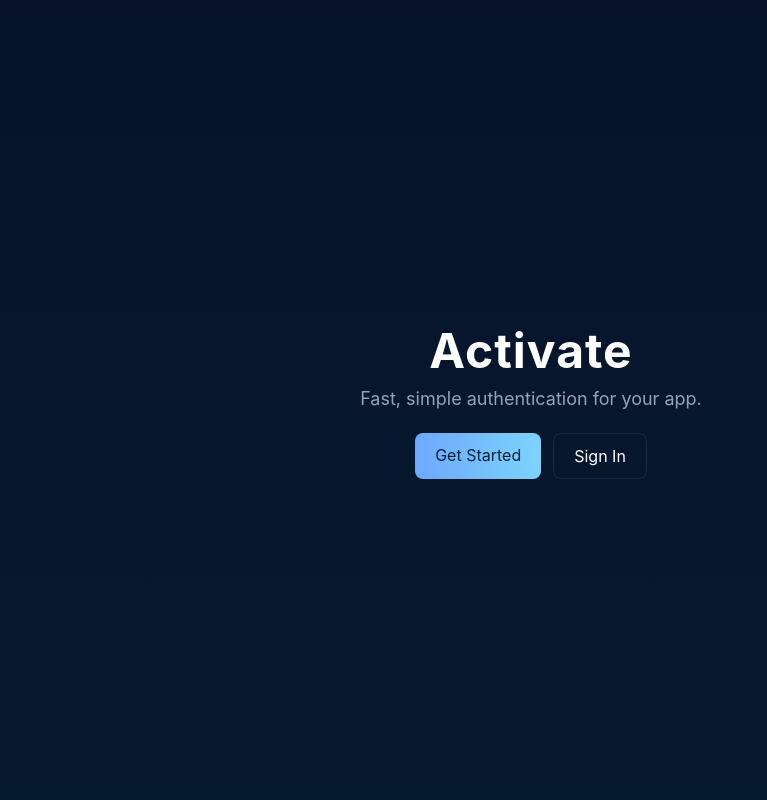
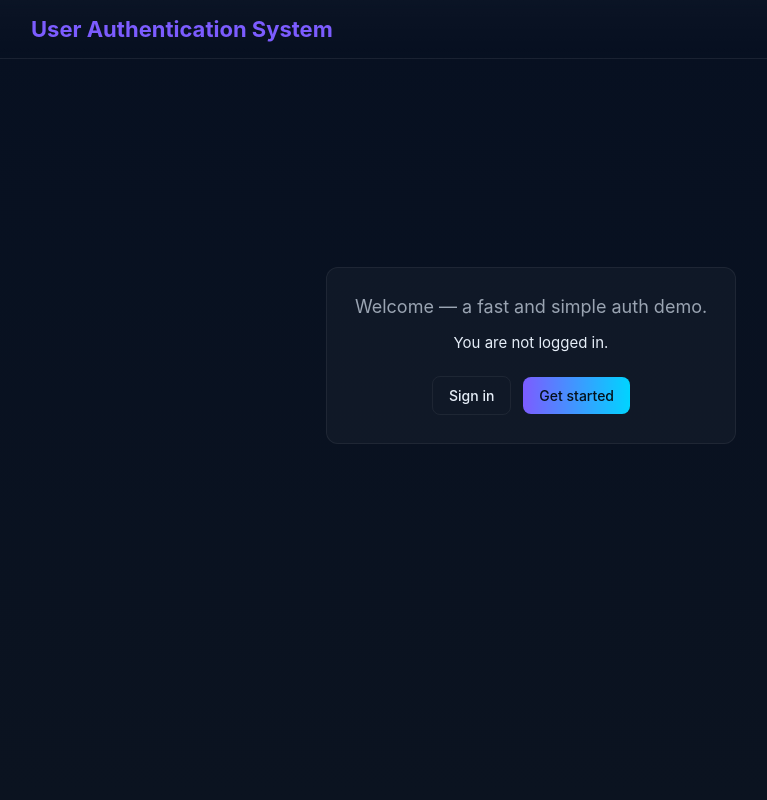
Before and after one commit to LuciferBloodFalen/activate-backend, a Django app: page / in a window 1280 px wide. Shown: the whole page, without its empty margins (109-876 px from the left). Run offline with Django 5.2, Linux system fonts and the light colour scheme.

Commit message:
built the auth app

```diff
--- a/User_Authentication_System/User_Authentication_System/urls.py
+++ b/User_Authentication_System/User_Authentication_System/urls.py
@@ -16,8 +16,11 @@ Including another URLconf
 """
 from django.contrib import admin
 from django.urls import path, include
+from accounts import views as account_views
 
 urlpatterns = [
     path('admin/', admin.site.urls),
-    path('', include('accounts.urls')),
+    path('accounts/', include('accounts.urls')),
+    path('', account_views.home_view, name='home'), # Home page URL
+    path('dashboard/', account_views.dashboard_view, name='dashboard'),
 ]
--- a/User_Authentication_System/accounts/templates/accounts/home.html
+++ /dev/null
@@ -1,40 +0,0 @@
-{% load static %}
-
-<!doctype html>
-<html lang="en">
-  <head>
-    <meta charset="utf-8" />
-    <meta name="viewport" content="width=device-width,initial-scale=1" />
-    <title>Landing - Activate</title>
-    <link rel="stylesheet" href="{% static 'home.css' %}" />
-  </head>
-  <body>
-    <main class="hero">
-      <div class="container">
-        <h1 class="brand">Activate</h1>
-        <p class="tag">Fast, simple authentication for your app.</p>
-
-        <!-- Guest actions -->
-        <div id="guestActions" class="actions">
-          <a class="btn primary" href="{% url 'signup' %}">Get Started</a>
-          <a class="btn" href="{% url 'login' %}">Sign In</a>
-        </div>
-
-        <!-- Profile view shown when user is logged in (client demo only) -->
-        <div id="profileCard" class="profile" style="display:none">
-          <div class="avatar" id="avatar">A</div>
-          <div class="info">
-            <div class="name" id="profileName">Anonymous</div>
-            <div class="email" id="profileEmail">anon@example.com</div>
-            <div class="meta">Member since <span id="memberSince">—</span></div>
-            <div class="profile-actions">
-              <a class="btn" id="goToAccount" href="#">Account</a>
-              <button class="btn" id="logout">Log out</button>
-            </div>
-          </div>
-        </div>
-      </div>
-    </main>
-    <script src="{% static 'home.js' %}"></script>
-  </body>
-</html>
--- a/User_Authentication_System/accounts/urls.py
+++ b/User_Authentication_System/accounts/urls.py
@@ -2,7 +2,7 @@ from django.urls import path, include
 from . import views
 
 urlpatterns = [
-    path('', views.home, name='home'),
-    path('login/', views.login, name='login'),
-    path('signup/', views.signup, name='signup'),
+    path('login/', views.login_view, name='login'),
+    path('signup/', views.signup_view, name='signup'),
+    path('logout/', views.logout_view, name='logout'),
 ]
--- a/User_Authentication_System/accounts/views.py
+++ b/User_Authentication_System/accounts/views.py
@@ -1,16 +1,44 @@
-from django.shortcuts import render
-from django.http import HttpResponse
+from django.shortcuts import render, redirect
+from django.contrib.auth.forms import UserCreationForm, AuthenticationForm
+from django.contrib.auth import login, logout
 
 # Create your views here.
-def home(request):
-    return render(request, 'accounts/home.html')
 
-def login(request):
-    return render(request, 'accounts/login.html')
-
-def signup(request):
-    return render(request, 'accounts/signup.html')
+def signup_view(request):
+    if request.method == 'POST':
+        form = UserCreationForm(request.POST)
+        if form.is_valid():
+            user = form.save()
+            login(request, user)
+            return redirect('home')
+    else:
+        form = UserCreationForm()
+    return render(request, 'accounts/signup.html', {'form': form})
 
 
+def login_view(request):
+    if request.method == 'POST':
+        # AuthenticationForm requires the request as first arg and POST data as 'data'
+        form = AuthenticationForm(request, data=request.POST)
+        if form.is_valid():
+            login(request, form.get_user())
+            return redirect('home')
+    else:
+        form = AuthenticationForm(request)
+    return render(request, 'accounts/login.html', {'form': form})
 
-    # return HttpResponse('Hello this is home page')
+
+def logout_view(request):
+    if request.method == 'POST':
+        logout(request)
+        return redirect('home')
+
+
+from django.contrib.auth.decorators import login_required
+
+def home_view(request):
+    return render(request, 'home.html')
+
+@login_required(login_url="/accounts/login/")
+def dashboard_view(request):
+    return render(request, 'dashboard.html')
--- a/User_Authentication_System/static/home.css
+++ b/User_Authentication_System/static/home.css
@@ -1,23 +1,317 @@
-:root{--bg:#0f1724;--card:#0b1220;--accent:#6ea8fe;--muted:#94a3b8;--white:#ffffff}
-*{box-sizing:border-box;margin:0;padding:0}
-html,body{height:100%}
-body{font-family:Inter,system-ui,Segoe UI,Roboto,Helvetica,Arial,sans-serif;background:linear-gradient(180deg,#07122a 0%,#071b2f 100%);color:var(--white);}
-.hero{min-height:100vh;display:grid;place-items:center;padding:48px}
-.container{text-align:center;max-width:820px}
-.brand{font-size:48px;letter-spacing:1px;margin-bottom:8px}
-.tag{color:var(--muted);font-size:18px;margin-bottom:24px}
-.actions{display:flex;gap:12px;justify-content:center}
-.btn{display:inline-block;padding:12px 20px;border-radius:8px;background:transparent;color:var(--white);border:1px solid rgba(255,255,255,0.08);text-decoration:none}
-.btn.primary{background:linear-gradient(90deg,var(--accent),#7dd3fc);color:#06203a;border:0}
+/* ========================================
+   CSS Variables - Theme Colors
+   ======================================== */
+:root {
+    --bg-primary: #0f1724;
+    --bg-secondary: #0b1220;
+    --text-primary: #e6eef8;
+    --text-muted: #9aa4b2;
+    --brand-color: #7c5cff;
+    --accent-color: #00d4ff;
+    --card-bg: #0f1728;
+    --border-color: rgba(255, 255, 255, 0.06);
+}
 
-/* profile */
-.profile{margin-top:28px;display:flex;gap:16px;align-items:center;justify-content:center;background:rgba(255,255,255,0.02);padding:18px;border-radius:12px;max-width:720px;margin-left:auto;margin-right:auto}
-.avatar{width:80px;height:80px;border-radius:50%;background:linear-gradient(135deg,var(--accent),#b6e0ff);display:grid;place-items:center;color:#06203a;font-weight:700;font-size:28px}
-.info{text-align:left}
-.info .name{font-weight:700;font-size:20px}
-.info .email{color:var(--muted);font-size:14px}
-.meta{color:var(--muted);font-size:13px;margin-top:6px}
-.profile-actions{margin-top:12px;display:flex;gap:8px}
+/* ========================================
+   Base Styles
+   ======================================== */
+* {
+    margin: 0;
+    padding: 0;
+    box-sizing: border-box;
+}
 
-/* responsive */
-@media (max-width:480px){.brand{font-size:32px}.tag{font-size:16px;padding:0 12px}}
+html,
+body {
+    height: 100%;
+    font-family: 'Inter', -apple-system, BlinkMacSystemFont, 'Segoe UI', 'Roboto', 'Helvetica Neue', Arial, sans-serif;
+}
+
+body {
+    background: linear-gradient(180deg, #071021 0%, #0b1320 100%);
+    color: var(--text-primary);
+    -webkit-font-smoothing: antialiased;
+    -moz-osx-font-smoothing: grayscale;
+}
+
+/* ========================================
+   Layout
+   ======================================== */
+.container {
+    max-width: 1000px;
+    margin: 0 auto;
+    padding: 24px 16px;
+}
+
+.hero {
+    padding: 32px 0 48px;
+}
+
+.center {
+    display: flex;
+    align-items: center;
+    justify-content: center;
+    min-height: 60vh;
+}
+
+/* ========================================
+   Header
+   ======================================== */
+.site-header {
+    background: linear-gradient(180deg, rgba(255, 255, 255, 0.02), transparent);
+    backdrop-filter: blur(6px);
+    border-bottom: 1px solid var(--border-color);
+}
+
+.header-row {
+    display: flex;
+    align-items: center;
+    justify-content: space-between;
+    padding: 16px 0;
+}
+
+.header-row .brand {
+    font-size: 22px;
+    font-weight: 700;
+    color: var(--brand-color);
+}
+
+.header-row nav {
+    display: flex;
+    align-items: center;
+    gap: 8px;
+}
+
+.inline-form {
+    display: inline-block;
+}
+
+/* ========================================
+   Typography
+   ======================================== */
+h1, h2 {
+    margin-bottom: 16px;
+    font-weight: 600;
+}
+
+h1 {
+    font-size: 32px;
+}
+
+h2 {
+    font-size: 24px;
+}
+
+p {
+    margin-bottom: 12px;
+    line-height: 1.6;
+}
+
+.welcome {
+    font-size: 18px;
+    color: var(--text-muted);
+    margin-bottom: 16px;
+}
+
+.status {
+    font-size: 15px;
+    margin: 12px 0;
+}
+
+.muted {
+    color: var(--text-muted);
+    font-size: 14px;
+}
+
+/* ========================================
+   Cards
+   ======================================== */
+.card {
+    background: rgba(255, 255, 255, 0.03);
+    padding: 28px;
+    border-radius: 12px;
+    border: 1px solid var(--border-color);
+    max-width: 680px;
+    text-align: center;
+}
+
+.card.form {
+    max-width: 480px;
+    width: 100%;
+}
+
+/* ========================================
+   Button Groups
+   ======================================== */
+.btn-group {
+    display: flex;
+    gap: 12px;
+    margin-top: 24px;
+    justify-content: center;
+    align-items: center;
+}
+
+.btn-group form {
+    margin: 0;
+    display: flex;
+}
+
+/* ========================================
+   Buttons
+   ======================================== */
+.btn {
+    display: inline-block;
+    padding: 10px 16px;
+    border-radius: 8px;
+    background: transparent;
+    color: var(--text-primary);
+    text-decoration: none;
+    border: 1px solid var(--border-color);
+    font-size: 14px;
+    font-weight: 500;
+    cursor: pointer;
+    transition: all 0.2s ease;
+}
+
+.btn:hover {
+    opacity: 0.9;
+    transform: translateY(-1px);
+}
+
+.btn.small {
+    padding: 7px 12px;
+    font-size: 13px;
+}
+
+.btn.primary {
+    background: linear-gradient(90deg, var(--brand-color), var(--accent-color));
+    border: none;
+    color: #04111a;
+}
+
+.btn.secondary {
+    background: rgba(255, 255, 255, 0.05);
+}
+
+button[type="submit"],
+.btn-submit {
+    width: 100%;
+    margin-top: 16px;
+    padding: 12px 16px;
+    border-radius: 8px;
+    border: none;
+    background: linear-gradient(90deg, var(--brand-color), var(--accent-color));
+    color: #04111a;
+    font-size: 15px;
+    font-weight: 600;
+    cursor: pointer;
+    transition: all 0.2s ease;
+}
+
+button[type="submit"]:hover,
+.btn-submit:hover {
+    opacity: 0.9;
+    transform: translateY(-1px);
+}
+
+/* ========================================
+   Forms
+   ======================================== */
+form.card {
+    display: block;
+}
+
+label {
+    display: block;
+    margin-top: 16px;
+    color: var(--text-muted);
+    font-size: 14px;
+    font-weight: 500;
+}
+
+input[type="text"],
+input[type="password"],
+input[type="email"],
+input,
+textarea,
+select {
+    width: 100%;
+    padding: 12px 14px;
+    margin-top: 6px;
+    border-radius: 8px;
+    border: 1px solid var(--border-color);
+    background: rgba(255, 255, 255, 0.02);
+    color: var(--text-primary);
+    font-size: 14px;
+    transition: all 0.2s ease;
+}
+
+input:focus,
+textarea:focus,
+select:focus {
+    outline: none;
+    border-color: var(--brand-color);
+    background: rgba(255, 255, 255, 0.04);
+}
+
+input::placeholder,
+textarea::placeholder {
+    color: var(--text-muted);
+    opacity: 0.6;
+}
+
+/* ========================================
+   Links
+   ======================================== */
+a {
+    color: var(--brand-color);
+    text-decoration: none;
+    transition: color 0.2s ease;
+}
+
+a:hover {
+    color: var(--accent-color);
+}
+
+/* ========================================
+   Responsive Design
+   ======================================== */
+@media (max-width: 768px) {
+    .container {
+        padding: 16px 12px;
+    }
+
+    .card {
+        padding: 20px;
+    }
+
+    .header-row {
+        flex-direction: column;
+        gap: 12px;
+        align-items: flex-start;
+    }
+
+    .header-row nav {
+        width: 100%;
+        justify-content: flex-start;
+    }
+
+    h1 {
+        font-size: 28px;
+    }
+
+    h2 {
+        font-size: 22px;
+    }
+}
+
+@media (max-width: 480px) {
+    .card {
+        padding: 16px;
+    }
+
+    .btn {
+        padding: 8px 12px;
+        font-size: 13px;
+    }
+}
--- a/User_Authentication_System/static/home.js
+++ b/User_Authentication_System/static/home.js
@@ -1,47 +1,4 @@
-// Landing page: show profile preview when a user object is present in localStorage
-// NOTE: Password verification and auth flows must be handled by the backend only.
-document.addEventListener('DOMContentLoaded',()=>{
-  const guestActions = document.getElementById('guestActions');
-  const profileCard = document.getElementById('profileCard');
-  const avatar = document.getElementById('avatar');
-  const profileName = document.getElementById('profileName');
-  const profileEmail = document.getElementById('profileEmail');
-  const memberSince = document.getElementById('memberSince');
-  const logoutBtn = document.getElementById('logout');
-
-  // Demo helper: visit ?demo=1 to populate a fake user for preview only
-  const urlParams = new URLSearchParams(window.location.search);
-  if(urlParams.get('demo') === '1'){
-    const demoUser = {username:'johndoe',email:'john@example.com',created:'2023-08-01'};
-    localStorage.setItem('activate_user_demo', JSON.stringify(demoUser));
-  }
-
-  // Check for a demo user object in localStorage (key: activate_user_demo)
-  const raw = localStorage.getItem('activate_user_demo');
-  if(raw){
-    try{
-      const user = JSON.parse(raw);
-      showProfile(user);
-    }catch(e){
-      console.warn('Invalid user object in localStorage');
-    }
-  }
-
-  function showProfile(user){
-    guestActions.style.display = 'none';
-    profileCard.style.display = 'flex';
-    const initial = (user.username && user.username[0]) || (user.email && user.email[0]) || 'A';
-    avatar.textContent = initial.toUpperCase();
-    profileName.textContent = user.username || 'User';
-    profileEmail.textContent = user.email || '';
-    memberSince.textContent = user.created || '—';
-    document.getElementById('goToAccount').setAttribute('href','../login/index.html');
-  }
-
-  logoutBtn.addEventListener('click', ()=>{
-    // For demo purposes, clear the demo user only.
-    localStorage.removeItem('activate_user_demo');
-    profileCard.style.display = 'none';
-    guestActions.style.display = 'flex';
-  });
+// Minimal JS placeholder for interactive demo actions
+document.addEventListener('DOMContentLoaded', function(){
+  // No-op for now. Could be used to toggle profile card in frontend demo
 });
--- /dev/null
+++ b/User_Authentication_System/templates/base.html
@@ -0,0 +1,27 @@
+{% load static %}
+<!doctype html>
+<html lang="en">
+  <head>
+    <meta charset="utf-8" />
+    <meta name="viewport" content="width=device-width,initial-scale=1" />
+  <title>{% block title %}User Authentication System{% endblock %}</title>
+    <link rel="stylesheet" href="{% static 'home.css' %}" />
+  </head>
+  <body>
+
+  <header class="site-header">
+      <div class="container header-row">
+  <a href="{% url 'home' %}" class="brand">User Authentication System</a>
+      </div>
+    </header>
+
+  <main class="hero">
+      <div class="container">
+        {% block content %}{% endblock %}
+      </div>
+    </main>
+
+
+    <script src="{% static 'home.js' %}"></script>
+  </body>
+</html>
--- /dev/null
+++ b/User_Authentication_System/templates/home.html
@@ -0,0 +1,25 @@
+{% extends 'base.html' %}
+{% block content %}
+    <div class="center">
+        <div class="card">
+            <div class="welcome">Welcome — a fast and simple auth demo.</div>
+
+        {% if user.is_authenticated %}
+            <div class="status">Logged in as <strong>{{ user.username }}</strong>.</div>
+            <div class="btn-group">
+                <a class="btn" href="{% url 'dashboard' %}">Dashboard</a>
+                <form action="{% url 'logout' %}" method="post" style="margin: 0;">
+                    {% csrf_token %}
+                    <button class="btn" type="submit">Logout</button>
+                </form>
+            </div>
+        {% else %}
+            <div class="status">You are not logged in.</div>
+            <div class="btn-group">
+                <a class="btn" href="{% url 'login' %}">Sign in</a>
+                <a class="btn primary" href="{% url 'signup' %}">Get started</a>
+            </div>
+        {% endif %}
+    </div>
+    </div>
+{% endblock %}
```
Also changed, not shown: User_Authentication_System/accounts/templates/accounts/login.html (+15 -33 lines), User_Authentication_System/accounts/templates/accounts/signup.html (+15 -41 lines), User_Authentication_System/static/login.css (deleted, +0 -14 lines), User_Authentication_System/static/login.js (deleted, +0 -17 lines), User_Authentication_System/static/signup.css (deleted, +0 -14 lines), User_Authentication_System/static/signup.js (deleted, +0 -21 lines), User_Authentication_System/templates/dashboard.html (added, +16 -0 lines), User_Authentication_System/db.sqlite3.
